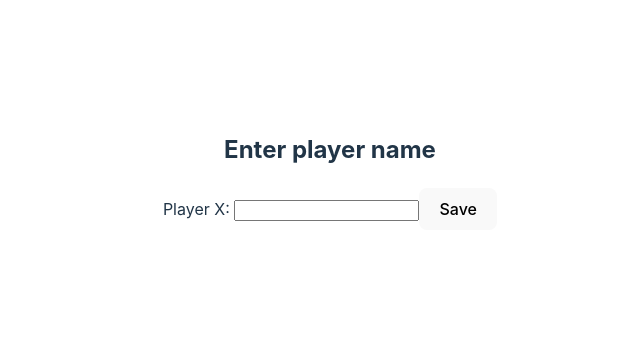
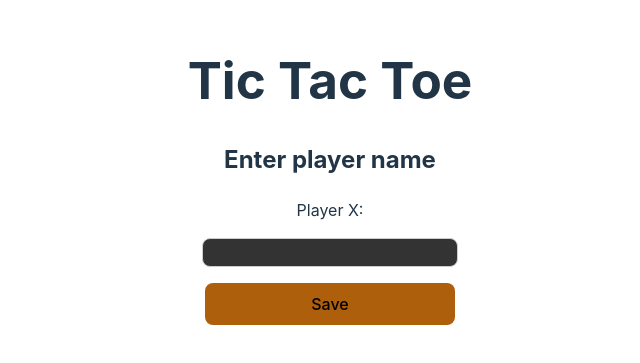
Before and after one commit to Medieinstitutet/vue-tictactoe-CarolineVarsaga, a Vue app: page / in a window 1280 px wide. Shown: the part 229-592 px from the top of the page, without its empty margins (310-950 px from the left). Built offline with nearby package versions, Linux system fonts and the light colour scheme.

Commit message:
:lipstick: styling

```diff
--- a/src/components/landing-page/AddPlayer.vue
+++ b/src/components/landing-page/AddPlayer.vue
@@ -1,5 +1,6 @@
 <script setup lang="ts">
   import { ref, watch } from "vue"
+  import Button from "../Button.vue";
 
   interface IAddPlayerProps {
     playerX: string;
@@ -43,19 +44,39 @@
       updatePlayerText(isPlayerX, playerValue);
       emits("playerSaved");
     } else {
-      alert("Please, enter a player name");
+      alert("Please, enter your player name");
     }
   }
 </script>
 
 <template>
+  <h1>Tic Tac Toe</h1>
   <h2>Enter player name</h2>
-  <div>
+  <div class="login">
     <span>{{ playerSpanText }}</span>
     <input v-model="inputName" type="text" minlength="1"/>
-    <button @click="savePlayerName">Save</button>
+    <Button @click="savePlayerName" class="saveButton">Save</Button>
   </div>
 
 </template>
 
-<style scoped></style>
+<style scoped>
+  .login {
+    display: flex;
+    flex-direction: column;
+    gap: 1rem;
+    align-items: center;
+
+  }
+  input {
+    height: 25px;
+    border-radius: 8px;
+    border: 1px solid #ccc;
+    width: 250px;
+    background-color: rgb(51, 51, 51);
+  }
+
+  .saveButton {
+    width: 250px;
+  }
+</style>
```
